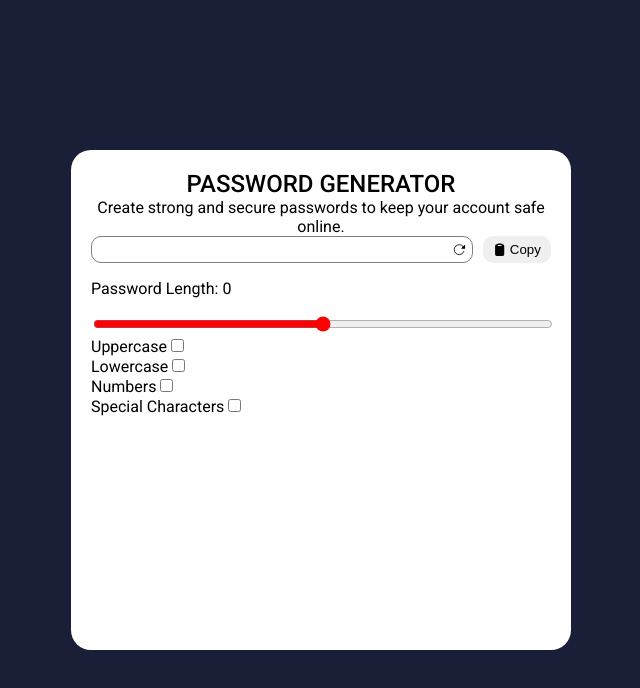
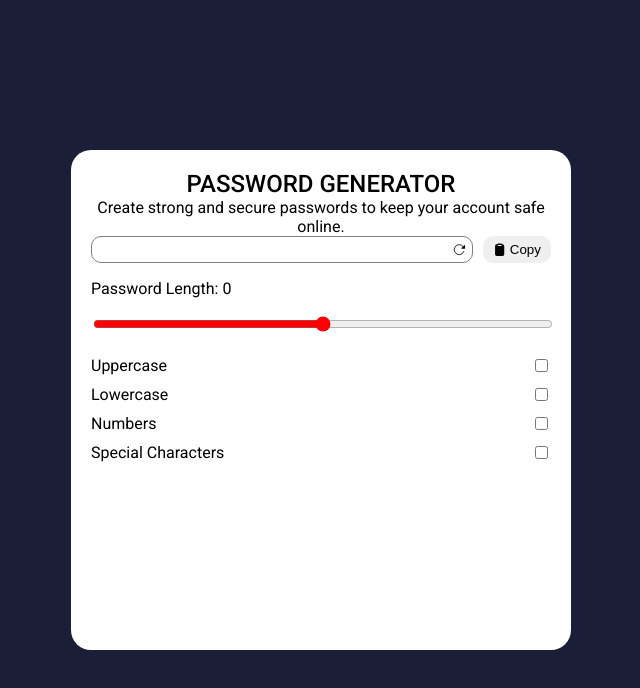
Before and after one commit to D4vc-198/password_generator, a React (Create React App) app: page / in a window 1280 px wide. Shown: the top 688 px of the page, without its empty margins (319-959 px from the left). Built offline with nearby package versions, Linux system fonts and the light colour scheme.

Commit message:
checkbox position

```diff
--- a/src/styles/passwordConfig.css
+++ b/src/styles/passwordConfig.css
@@ -6,3 +6,14 @@
     accent-color: red;
     width: 100%;
 }
+
+.input-checkbox {
+    display: flex;
+    justify-content: space-between;
+    align-items: center;
+    margin-bottom: 10px;
+}
+
+.input-checkbox:nth-child(1) {
+    margin-top: 20px;
+}
```
